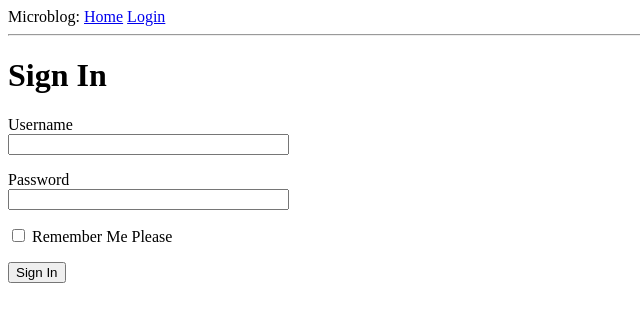
After one commit to ICTGTMIT/flask_blog, a Flask app: page /login in a window 1280 px wide. The commit adds this page. Shown: the top 322 px of the page, without its empty margins (0-640 px from the left). Run offline with Flask 2, Linux system fonts and the light colour scheme.

Commit message:
添加表单

```diff
--- a/app/__init__.py
+++ b/app/__init__.py
@@ -1,7 +1,8 @@
 from flask import Flask#从flask包中导入Flask类
+from config import Config #从config文件中导入Config类
 
 app = Flask(__name__)#将Flask类的实例 赋值给名为 app 的变量。这个实例成为app包的成员。
-
+app.config.from_object(Config)
 #print('等会谁（哪个包或模块）在使用我：',__name__)
 
 from app import routes#从app包中导入模块routes
--- /dev/null
+++ b/app/forms.py
@@ -0,0 +1,9 @@
+from flask_wtf import FlaskForm#从flask_wtf包中导入FlaskForm类
+from wtforms import StringField,PasswordField,BooleanField,SubmitField#导入这些类
+from wtforms.validators import DataRequired
+
+class LoginForm(FlaskForm):
+	username = StringField('Username', validators=[DataRequired()]) #用户名
+	password = PasswordField('Password', validators=[DataRequired()]) #密码
+	remember_me = BooleanField('Remember Me Please')  # 复选框
+	submit = SubmitField('Sign In')
--- a/app/routes.py
+++ b/app/routes.py
@@ -1,6 +1,7 @@
 from turtle import title
-from flask import render_template
+from flask import flash, redirect, render_template
 from app import app #从app包中导入 app这个实例
+from app.forms import LoginForm
 
 #2个路由
 @app.route('/')
@@ -19,3 +20,12 @@ def index():
 		}
 	]
 	return render_template('index.html', title='Home', user=user, posts=posts)
+
+
+@app.route('/login', methods=['GET','POST'])
+def login():
+	form = LoginForm()#表单实例化对象
+	if form.validate_on_submit():
+		flash('Login requested for user {},remember_me={}'.format(form.username.data,form.remember_me.data))
+		return redirect('index')
+	return render_template('login.html', title='Sign In', form=form)
--- a/app/templates/base.html
+++ b/app/templates/base.html
@@ -7,8 +7,21 @@
 		{% endif %}
 	</head>
 	<body>
-		<div>Microblog:<a href="/index">Home</a></div>
+		<div>Microblog:
+			<a href="{{url_for('index')}}">Home</a>
+			<a href="{{url_for('login')}}">Login</a>
+		</div>
 		<hr>
+
+		{% with messages = get_flashed_messages() %}
+		{% if messages %}
+		<ul>
+			{% for message in messages %}
+			<li>{{ message }}</li>
+			{% endfor %}
+		</ul>
+		{% endif %}
+		{% endwith %}
         <!-- 占位 -->
 		{% block content %}
 		{% endblock %}
--- /dev/null
+++ b/app/templates/login.html
@@ -0,0 +1,23 @@
+{% extends "base.html" %}
+{% block content %}
+	<h1>Sign In</h1>
+	<form action="" method="post" novalidate>
+		{{ form.hidden_tag() }}
+		<p>
+			{{ form.username.label }}<br>
+			{{ form.username(size=32) }}
+            {% for error in form.username.errors %}
+			<span style="color:red;">[{{ error }}]</span>
+			{% endfor %}
+		</p>
+		<p>
+			{{ form.password.label }}<br>
+			{{ form.password(size=32) }}
+            {% for error in form.password.errors %}
+			<span style="color:red;">[{{ error }}]</span>
+			{% endfor %}
+		</p>
+		<p>{{ form.remember_me() }} {{ form.remember_me.label }}</p>
+		<p>{{ form.submit() }}</p>
+	</form>
+{% endblock %}
--- /dev/null
+++ b/config.py
@@ -0,0 +1,3 @@
+import os
+class Config:
+	SECRET_KEY = os.environ.get('SECRET_KEY') or 'you will never guess'
```
